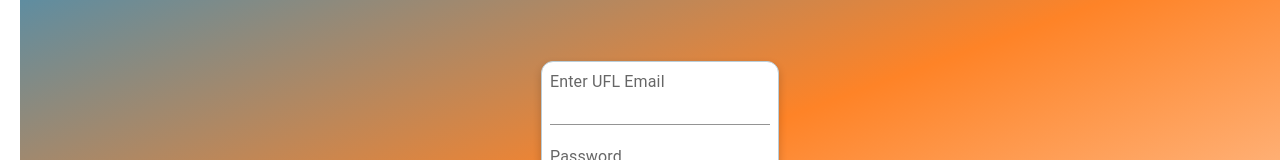
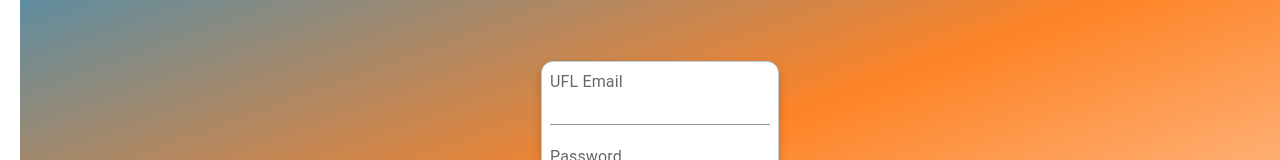
Before and after one commit to sckaff/uforum, a React (Create React App) app in the folder my-app/: page /login in a window 1280 px wide. Shown: the part 257-417 px from the top of the page. Built offline with nearby package versions, Linux system fonts and the light colour scheme; the HTML template or start-up script is replaced by a standard one.

Commit message:
Minor Refactoring. Ignore

```diff
--- a/my-app/src/App.css
+++ b/my-app/src/App.css
@@ -4,11 +4,8 @@
 
 .loginPage {
   display: flex;
-  min-height: 100vh;
   align-items: center;
   justify-content: center;
-  background-size: cover;
-  background-color: #0093E9;
   background-image: linear-gradient(160deg, #0093E9 0%, #fe8327 50%, #ffffff 100%);
   position: absolute;
   width: 100%;
--- a/my-app/src/components/Post/Login.tsx
+++ b/my-app/src/components/Post/Login.tsx
@@ -1,42 +1,30 @@
-import { TextField, Button } from '@mui/material';
+import { Button } from '@mui/material';
 import React, { useState } from "react";
-import IconButton from '@mui/material/IconButton';
-import InputAdornment from '@mui/material/InputAdornment';
-import Visibility from '@mui/icons-material/Visibility';
-import VisibilityOff from '@mui/icons-material/VisibilityOff';
 import InputLabel from '@mui/material/InputLabel';
 import Input from '@mui/material/Input';
 
 
-export default function InputAdornments() {
-    const [showPassword, setShowPassword] = React.useState(false);
+export const Login = () => {
 
-    const handleClickShowPassword = () => setShowPassword((show) => !show);
+    type myStates = {
+          email: string,
+          passWord: string,
+    }
 
-    const handleMouseDownPassword = (event: React.MouseEvent<HTMLButtonElement>) => {
+    const handleSubmit = (event: React.FormEvent<HTMLFormElement>) => {
       event.preventDefault();
-    };
-}
+      console.log(email);
+    }
 
-    export const Login = () => {
-    type myStates = {
-        email: string,
-        passWord: string,
-    }
     const [email, setEmail] = useState('');
     const [passWord, setPassWord] = useState('');
-
-    const handleSubmit = (event: React.FormEvent<HTMLFormElement>) => {
-        event.preventDefault();
-        console.log(email);
-    }
     const [showPassword] = React.useState(false);
 
     return (
         <div className="loginPage">
             <div className="card">
                 <form onSubmit={handleSubmit}>
-                <InputLabel htmlFor="UFL_email">Enter UFL Email</InputLabel>
+                <InputLabel htmlFor="UFL_email">UFL Email</InputLabel>
                 <Input
                     id="UFL_email"
                     value={email}
```
